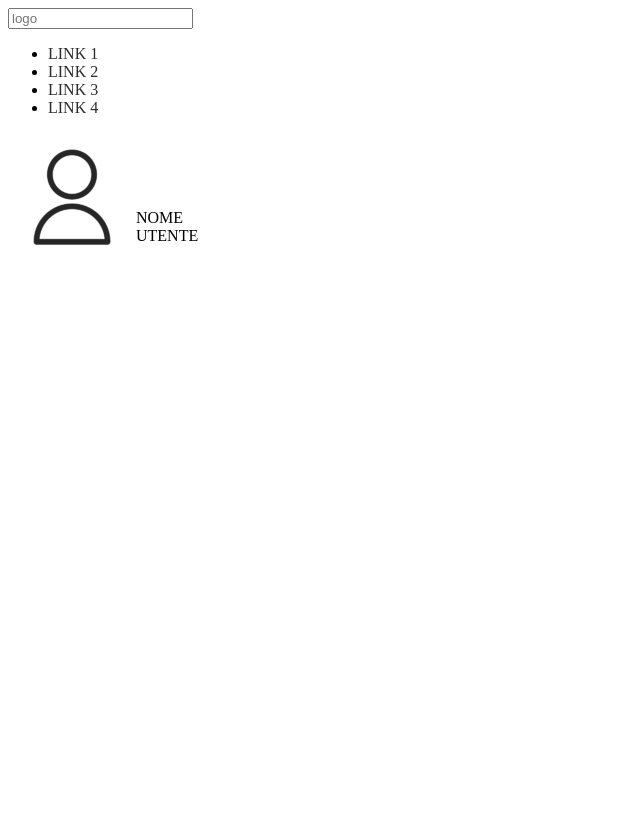
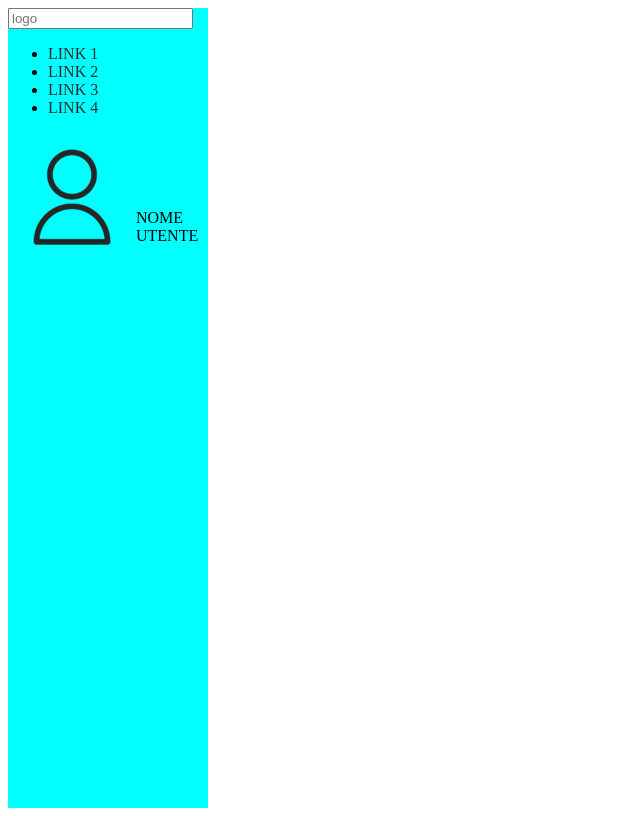
Before and after one commit to giorgiarusso/esercizi_css, a plain HTML site: page start/index.html in a window 1280 px wide. Shown: the whole page, without its empty margins (0-640 px from the left). Drawn offline with Linux system fonts and the light colour scheme.

Commit message:
aggiunto bgcolor aside e modificata lunghezza

```diff
--- a/start/style.css
+++ b/start/style.css
@@ -1,11 +1,12 @@
 aside{
     display: flex;
     max-width: 200px;
-    height: 100%;
+    height:  100vh;
     justify-content: flex-start;
     align-items:flex-start ;
     flex-direction: row;
     flex-direction: column;
+    background-color: aqua;
 
 }
 
```
